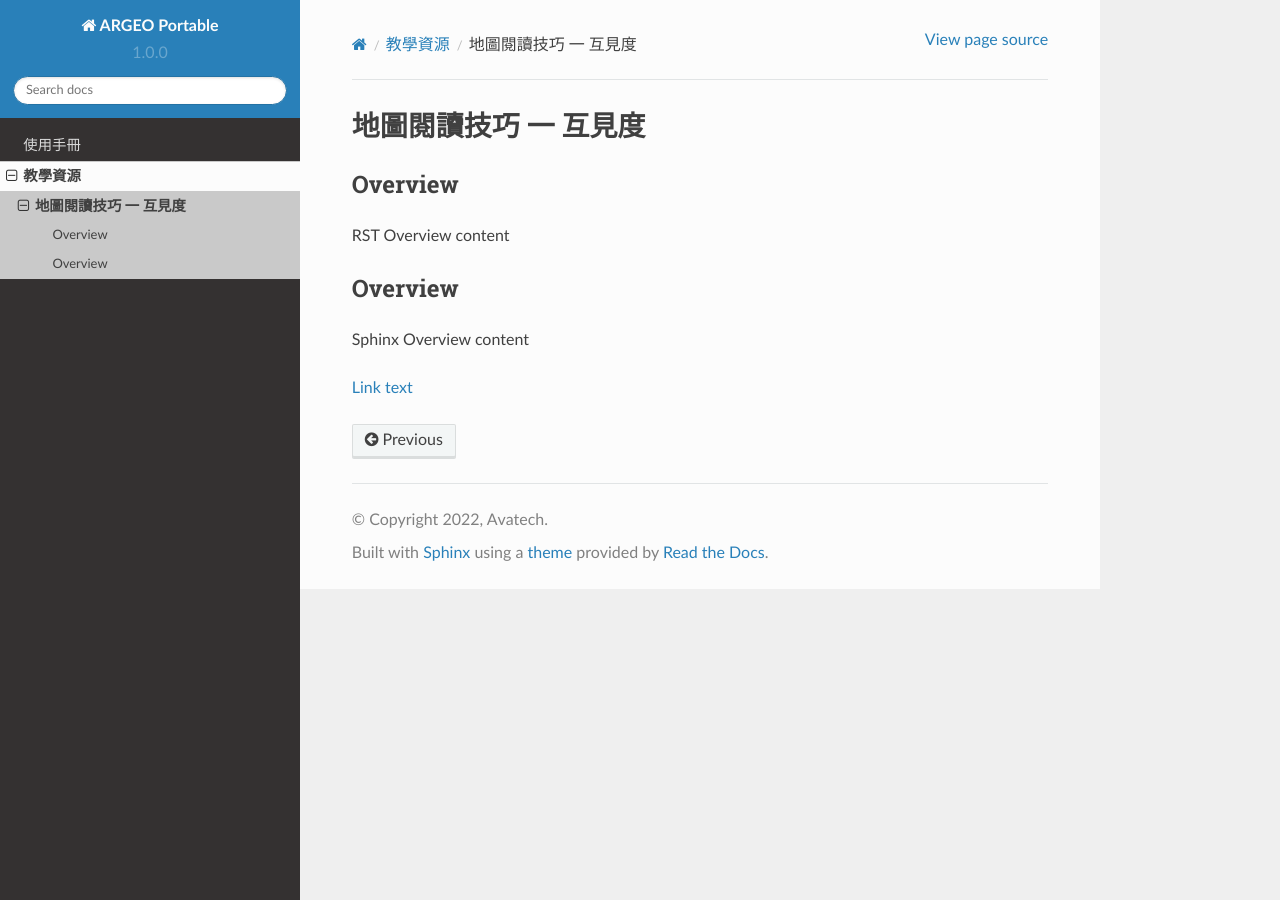
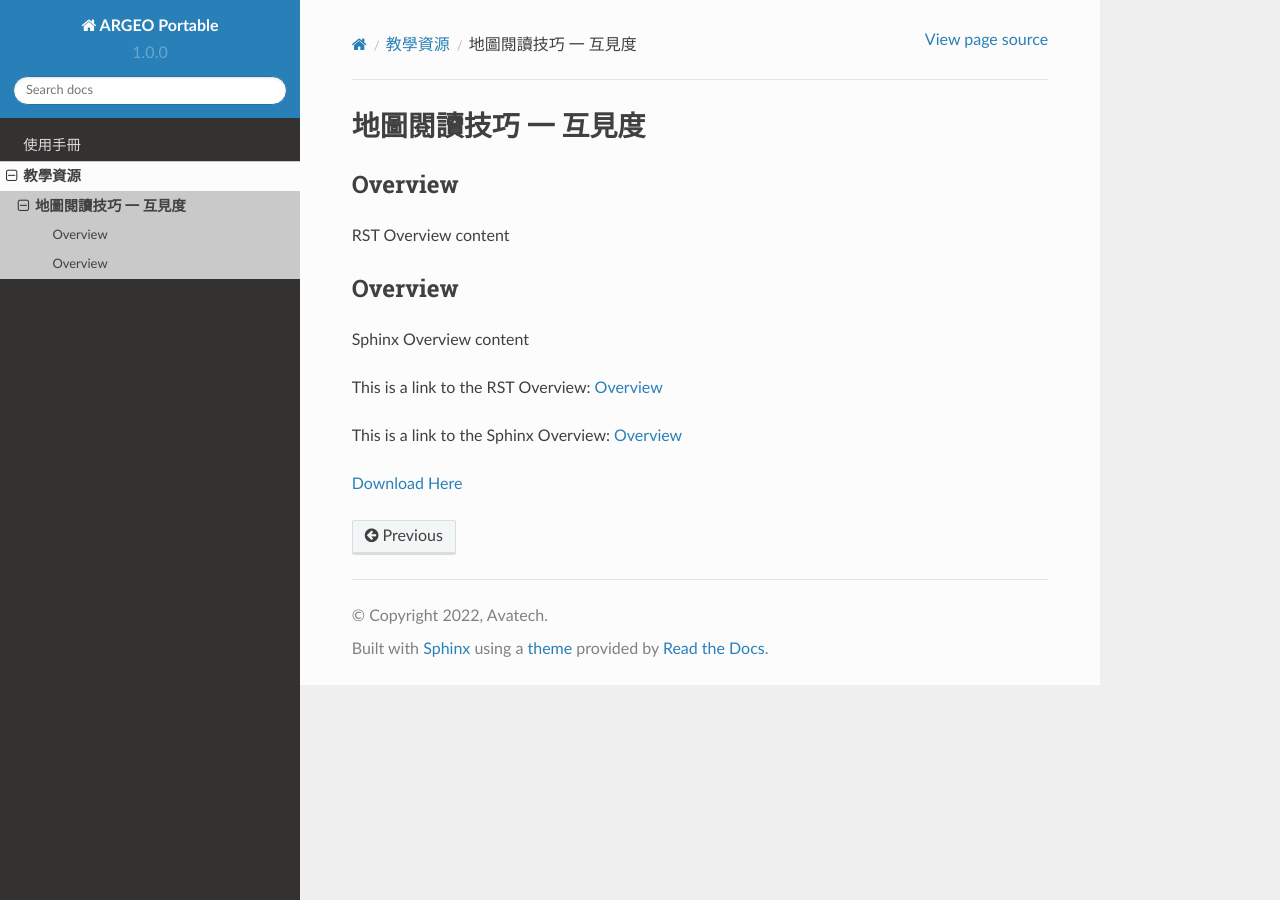
Before and after one commit to Avatech-hk/argeoportable, a Sphinx documentation site: the page built from docs/source/eduresource/mapreading/intervisibility.rst, in a window 1280 px wide. Built offline with Sphinx 7.4.7 and the Read the Docs theme 2.0.0, drawn with Linux system fonts in a browser that asks for light colours; pages that are not in the unit, such as notebooks, are missing from menus.

Commit message:
Update intervisibility.rst

```diff
--- a/docs/source/eduresource/mapreading/intervisibility.rst
+++ b/docs/source/eduresource/mapreading/intervisibility.rst
@@ -19,4 +19,17 @@ Overview
 
 Sphinx Overview content
 
-`Link text <https://google.com/>`_
+
+
+
+
+
+This is a link to the RST Overview: :ref:`RST Overview`
+
+This is a link to the Sphinx Overview: :ref:`Sphinx Overview`
+
+
+
+
+
+`Download Here <https://google.com/>`_
```
